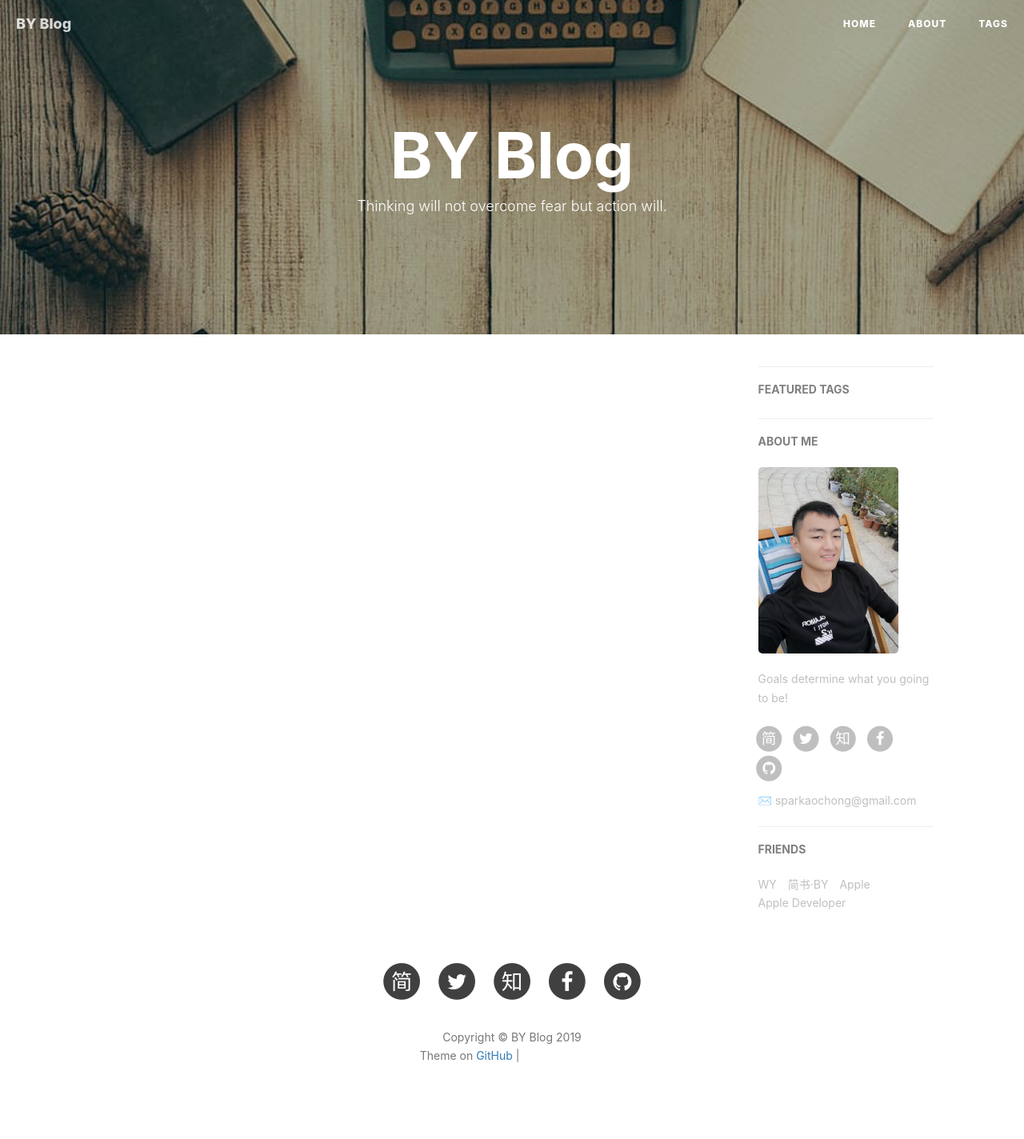
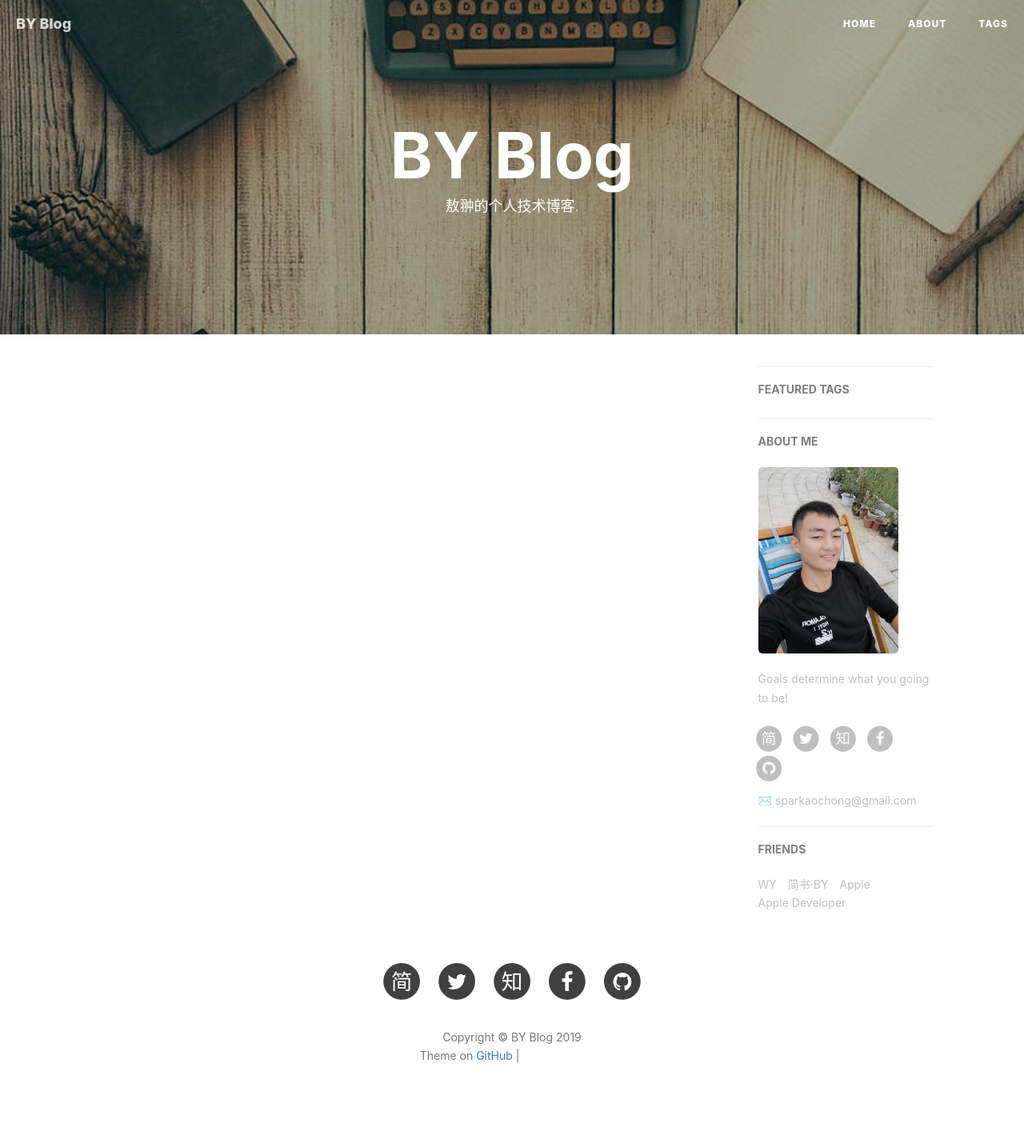
Before and after one commit to sparkaochong/blog, a Jekyll site: the page built from index.html, in a window 1280 px wide. Shown: the whole page at 80% size. Built offline with Jekyll 4.4.1, drawn with Linux system fonts in a browser that asks for light colours; nearby versions of some CDN libraries; the list of posts is cut into pages by our own code; comment, search, counter and statistics services are not loaded; grey boxes are pictures that could not be loaded.

Commit message:
修改index.html

```diff
--- a/index.html
+++ b/index.html
@@ -1,6 +1,6 @@
 ---
 layout: page
-description: "Thinking will not overcome fear but action will."
+description: "敖翀的个人技术博客."
 ---
 
 {% for post in paginator.posts %}
```
